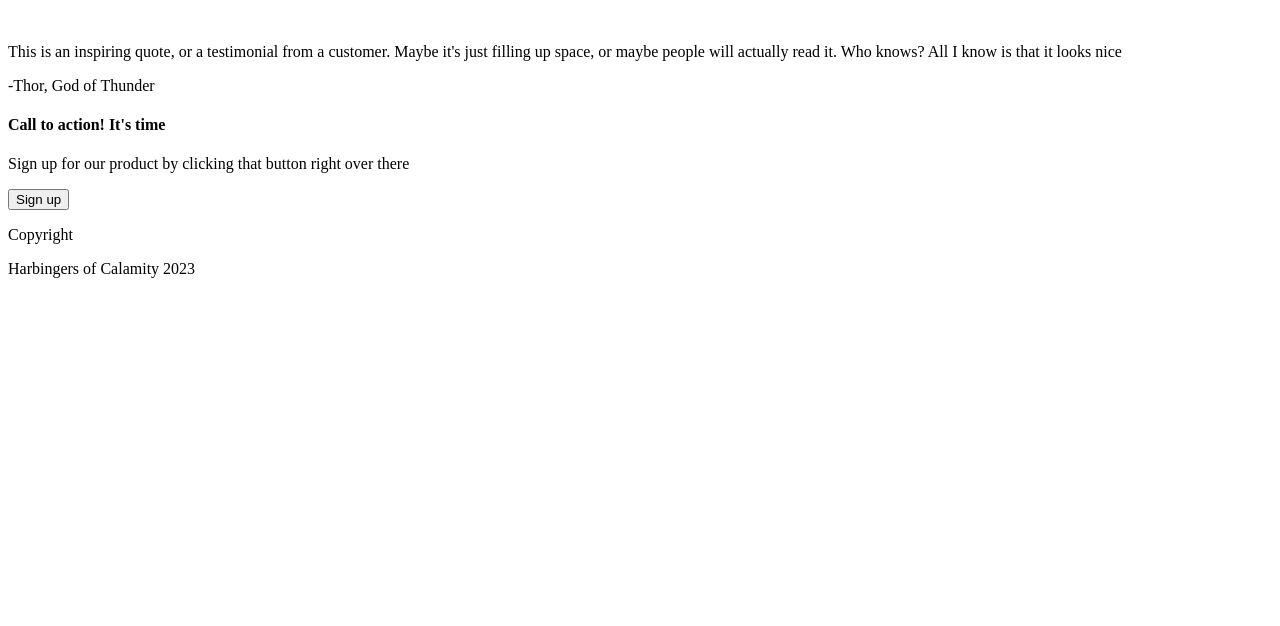
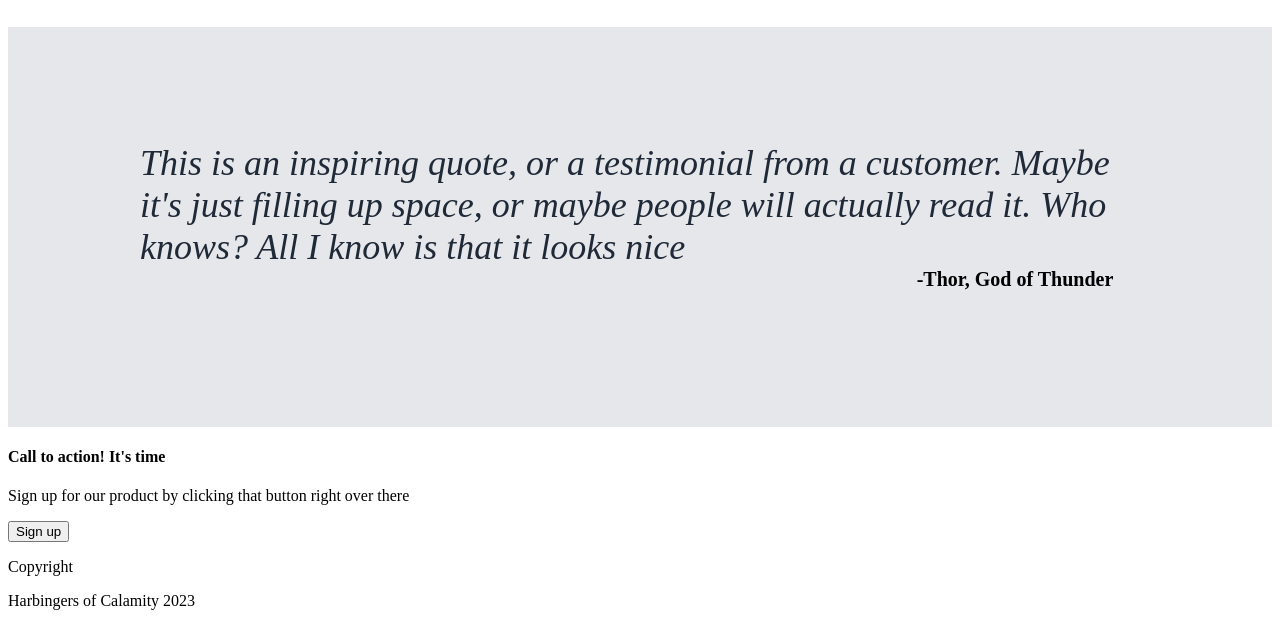
Before and after one commit to CalamityK/Landing-Page, a plain HTML site: page index.html in a window 1280 px wide. Shown: the part 857-1483 px from the top of the page. Before the commit the page ends 1151 px from the top, so only its background shows below. Drawn offline with Linux system fonts and the light colour scheme.

Commit message:
Style quote section

```diff
--- a/index.html
+++ b/index.html
@@ -53,8 +53,10 @@
         </div>
     </div>
 
-    <p>This is an inspiring quote, or a testimonial from a customer. Maybe it's just filling up space, or maybe people will actually read it. Who knows? All I know is that it looks nice</p>
-    <p>-Thor, God of Thunder</p>
+    <div class="quote">
+        <p class="quote-p">This is an inspiring quote, or a testimonial from a customer. Maybe it's just filling up space, or maybe people will actually read it. Who knows? All I know is that it looks nice</p>
+        <p class="quote-information">-Thor, God of Thunder</p>
+    </div>
 
     <h4>Call to action! It's time</h4>
     <p>Sign up for our product by clicking that button right over there</p>
--- a/style.css
+++ b/style.css
@@ -109,3 +109,30 @@ h2 {
     text-align: center;
     margin-top: 0%;
 }
+
+.quote {
+    background-color: #e5e7eb;
+    display: flex;
+    flex-direction: column;
+    align-items: center;
+    justify-content: center;
+    height: 400px;
+}
+
+.quote-p {
+    font-size: 36px;
+    font-weight: 300;
+    font-style: italic;
+    color: #1f2937;
+    overflow-wrap: normal;
+    width: 1000px;
+    margin: 0%;
+}
+
+.quote-information {
+    font-weight: bold;
+    margin-top: 0%;
+    font-size: 20px;
+    text-align: right;
+    margin-left: 750px;
+}
```
